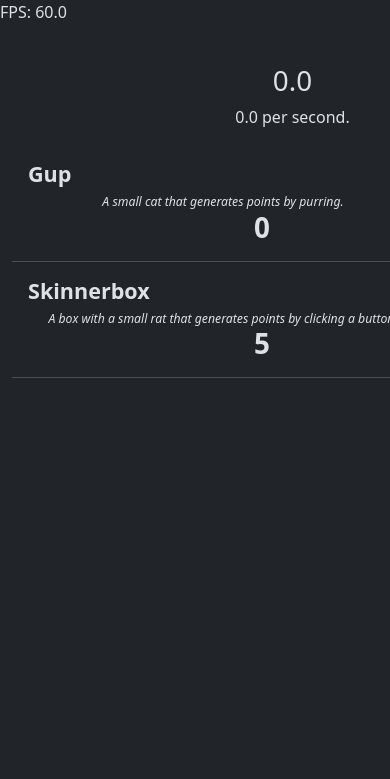
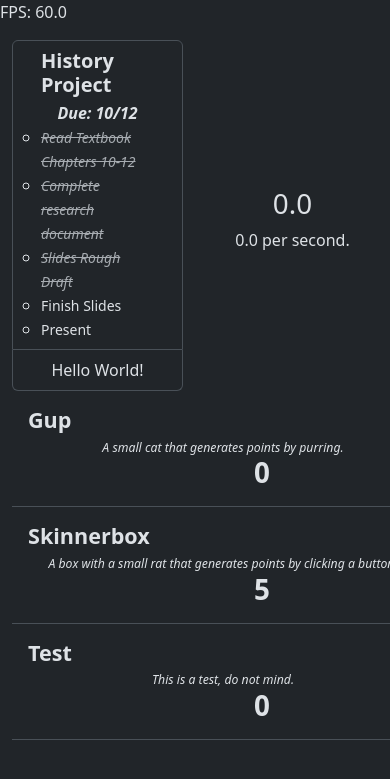
Before and after one commit to UntitledHam/sidequest, a Flask app: page / in a window 390 px wide; the page is wider, and only the part inside the window is pictured. Shown: the top 779 px of that part. Run offline with Flask 3, Linux system fonts and the light colour scheme.

Commit message:
Mocked up a task on the task list

```diff
--- a/app/routes.py
+++ b/app/routes.py
@@ -17,5 +17,10 @@ def index():
             "description": "A box with a small rat that generates points by clicking a button.",
             "amount": 5
         },
+        {
+            "name": "Test",
+            "description": "This is a test, do not mind.",
+            "amount": 0
+        }
     ]
     return render_template("home.html", title="Home", buildings=buildings)
--- a/app/templates/home.html
+++ b/app/templates/home.html
@@ -6,6 +6,32 @@
   <div class="container text-center">
     <div class="row align-items-center">
       <div class="col">
+        <ul class="list-group">
+          <li class="list-group-item">
+            <div class="container">
+              <div class="col">
+                <div class="row">
+                  <div class="col-sm-8">
+                    <h5 class="mb-1 text-start"><b>History Project</b></h5>
+                  </div>
+                  <div class="col-sm-4">
+                    <strong class="fs-6 text-end fst-italic">Due: 10/12</strong>
+                  </div>
+                </div>
+                <div class="row text-start">
+                  <ul>
+                    <li><small><i><s class="text-secondary-emphasis">Read Textbook Chapters 10-12</s></i></small></li>
+                    <li><small><i><s class="text-secondary-emphasis">Complete research document</s></i></small></li>
+                    <li><small><i><s class="text-secondary-emphasis">Slides Rough Draft</s></i></small></li>
+                    <li><small>Finish Slides</small></li>
+                    <li><small>Present</small></li>
+                  </ul>
+                </div>
+              </div>
+            </div>
+          </li>
+          <li class="list-group-item">Hello World!</li>
+        </ul>
       </div>
       <div class="col">
         <br>
```
